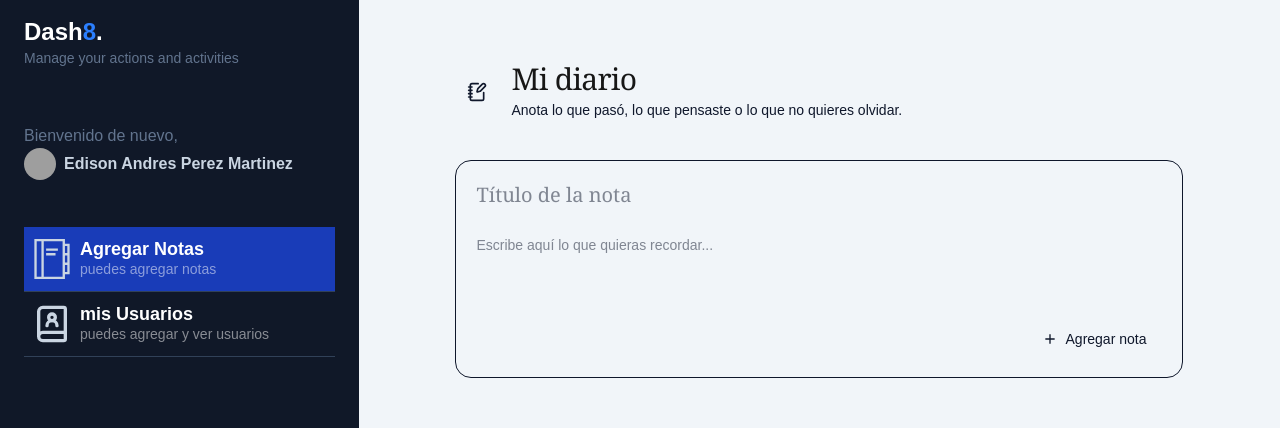
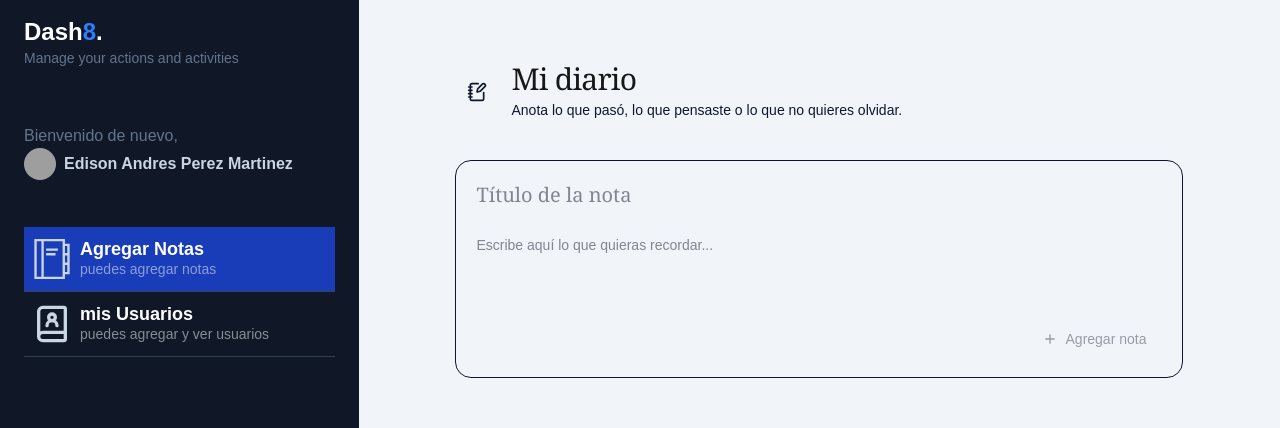
Before and after one commit to EdisonAndresPerez/BasesNextjs, a Next.js app in the folder 02-my-dashboard/: page /dashboard/main in a window 1280 px wide. Shown: the top 428 px of the page. Built offline with nearby package versions, Linux system fonts and the light colour scheme; grey boxes are pictures that could not be loaded.

Commit message:
cambios v2

```diff
--- /dev/null
+++ b/02-my-dashboard/app/NotesBoard/components/AddNote.tsx
@@ -0,0 +1,51 @@
+"use client";
+
+import { useState } from "react";
+import { BiPlus } from "react-icons/bi";
+
+type AddNoteProps = {
+  onAddNote: (title: string, body: string) => void;
+};
+
+export default function AddNote({ onAddNote }: AddNoteProps) {
+  const [title, setTitle] = useState("");
+  const [body, setBody] = useState("");
+
+  const canAdd = title.trim() !== "" && body.trim() !== "";
+
+  const handleAdd = () => {
+    if (!canAdd) return;
+    onAddNote(title, body);
+    setTitle("");
+    setBody("");
+  };
+
+  return (
+    <section className="rounded-2xl border border-border bg-card p-5 shadow-(--shadow-paper)">
+      <input
+        value={title}
+        onChange={(e) => setTitle(e.target.value)}
+        placeholder="Título de la nota"
+        className="w-full bg-transparent font-serif text-xl text-card-foreground outline-none placeholder:text-muted-foreground/60"
+      />
+      <div className="my-3 h-px bg-border" />
+      <textarea
+        value={body}
+        onChange={(e) => setBody(e.target.value)}
+        rows={3}
+        placeholder="Escribe aquí lo que quieras recordar..."
+        className="w-full resize-none bg-transparent text-sm leading-relaxed text-card-foreground outline-none placeholder:text-muted-foreground/60"
+      />
+      <div className="mt-3 flex justify-end">
+        <button
+          onClick={handleAdd}
+          disabled={!canAdd}
+          className="inline-flex items-center gap-2 rounded-full bg-primary px-4 py-2 text-sm font-medium text-primary-foreground transition hover:opacity-90 disabled:opacity-40"
+        >
+          <BiPlus className="size-4" />
+          Agregar nota
+        </button>
+      </div>
+    </section>
+  );
+}
--- /dev/null
+++ b/02-my-dashboard/app/NotesBoard/components/DeleteNote.tsx
@@ -0,0 +1,20 @@
+"use client";
+
+import { BsTrash2 } from "react-icons/bs";
+
+type DeleteNoteProps = {
+  noteId: string;
+  onDelete: (id: string) => void;
+};
+
+export default function DeleteNote({ noteId, onDelete }: DeleteNoteProps) {
+  return (
+    <button
+      onClick={() => onDelete(noteId)}
+      aria-label="Eliminar nota"
+      className="shrink-0 rounded-full border border-border p-2 text-muted-foreground transition hover:border-destructive hover:text-destructive"
+    >
+      <BsTrash2 className="size-4" />
+    </button>
+  );
+}
--- a/02-my-dashboard/app/NotesBoard/components/NotesBoard.tsx
+++ /dev/null
@@ -1,9 +0,0 @@
-
-
-export default function NamePage() {
-  return (
-    <div>
-      <h1>Hello Page</h1>
-    </div>
-  );
-}
--- a/02-my-dashboard/app/dashboard/main/page.tsx
+++ b/02-my-dashboard/app/dashboard/main/page.tsx
@@ -1,27 +1,31 @@
 "use client";
 
 import { useState } from "react";
-import { BiPlus } from "react-icons/bi";
-import { BsTrash2 } from "react-icons/bs";
 import { LuNotebookPen } from "react-icons/lu";
+import AddNote from "../../NotesBoard/components/AddNote";
+import DeleteNote from "../../NotesBoard/components/DeleteNote";
 
-type Note = {
+import type { Metadata } from 'next'
+
+
+
+export const metadata: Metadata = {
+ title: 'Crear Notas',
+ description: 'Crea y gestiona tus notas de manera sencilla.',
+};
+
+
+export type Note = {
   id: string;
   title: string;
   body: string;
   date: string;
 };
 
-const initialNotes: Note[] = [];
+export default function Page() {
+  const [notes, setNotes] = useState<Note[]>([]);
 
-export default function NamePage() {
-  const [notes, setNotes] = useState<Note[]>(initialNotes);
-  const [title, setTitle] = useState("");
-  const [body, setBody] = useState("");
-
-  const handleAddNote = () => {
-    if (!title.trim() || !body.trim()) return;
-
+  const handleAddNote = (title: string, body: string) => {
     const newNote: Note = {
       id: Date.now().toString(),
       title,
@@ -33,15 +37,10 @@ export default function NamePage() {
           minute: "2-digit",
         }),
     };
-
     setNotes((prev) => [...prev, newNote]);
-
-    // Limpiar los inputs
-    setTitle("");
-    setBody("");
   };
 
-  const removeNote = (id: string) => {
+  const handleDeleteNote = (id: string) => {
     setNotes((prev) => prev.filter((note) => note.id !== id));
   };
 
@@ -61,32 +60,8 @@ export default function NamePage() {
         </div>
       </header>
 
-      <section className="rounded-2xl border border-border bg-card p-5 shadow-(--shadow-paper)">
-        <input
-          value={title}
-          onChange={(e) => setTitle(e.target.value)}
-          placeholder="Título de la nota"
-          className="w-full bg-transparent font-serif text-xl text-card-foreground outline-none placeholder:text-muted-foreground/60"
-        />
-        <div className="my-3 h-px bg-border" />
-        <textarea
-          value={body}
-          onChange={(e) => setBody(e.target.value)}
-          rows={3}
-          placeholder="Escribe aquí lo que quieras recordar..."
-          className="w-full resize-none bg-transparent text-sm leading-relaxed text-card-foreground outline-none placeholder:text-muted-foreground/60"
-        />
-        <div className="mt-3 flex justify-end">
-          <button
-            onClick={handleAddNote}
-            // disabled={!canAdd}
-            className="inline-flex items-center gap-2 rounded-full bg-primary px-4 py-2 text-sm font-medium text-primary-foreground transition hover:opacity-90 disabled:opacity-40"
-          >
-            <BiPlus className="size-4" />
-            Agregar nota
-          </button>
-        </div>
-      </section>
+      <AddNote onAddNote={handleAddNote} />
+
 
       <ul className="mt-8 space-y-4">
         {notes.map((note) => (
@@ -109,13 +84,7 @@ export default function NamePage() {
                   </p>
                 )}
               </div>
-              <button
-                onClick={() => removeNote(note.id)}
-                aria-label="Eliminar nota"
-                className="shrink-0 rounded-full border border-border p-2 text-muted-foreground transition hover:border-destructive hover:text-destructive"
-              >
-                <BsTrash2 className="size-4" />
-              </button>
+              <DeleteNote noteId={note.id} onDelete={handleDeleteNote} />
             </div>
           </li>
         ))}
```
Also changed, not shown: 1 other file (tests, documents, lock files or other folders).
